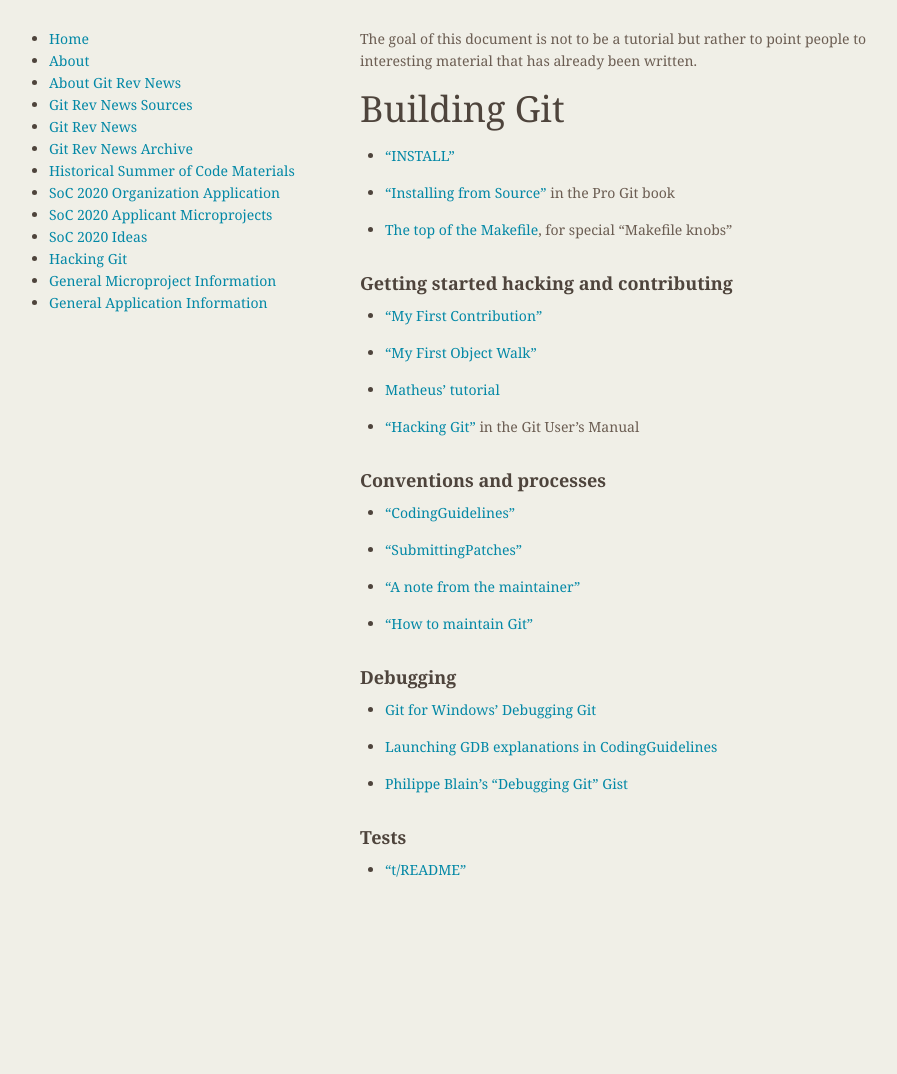
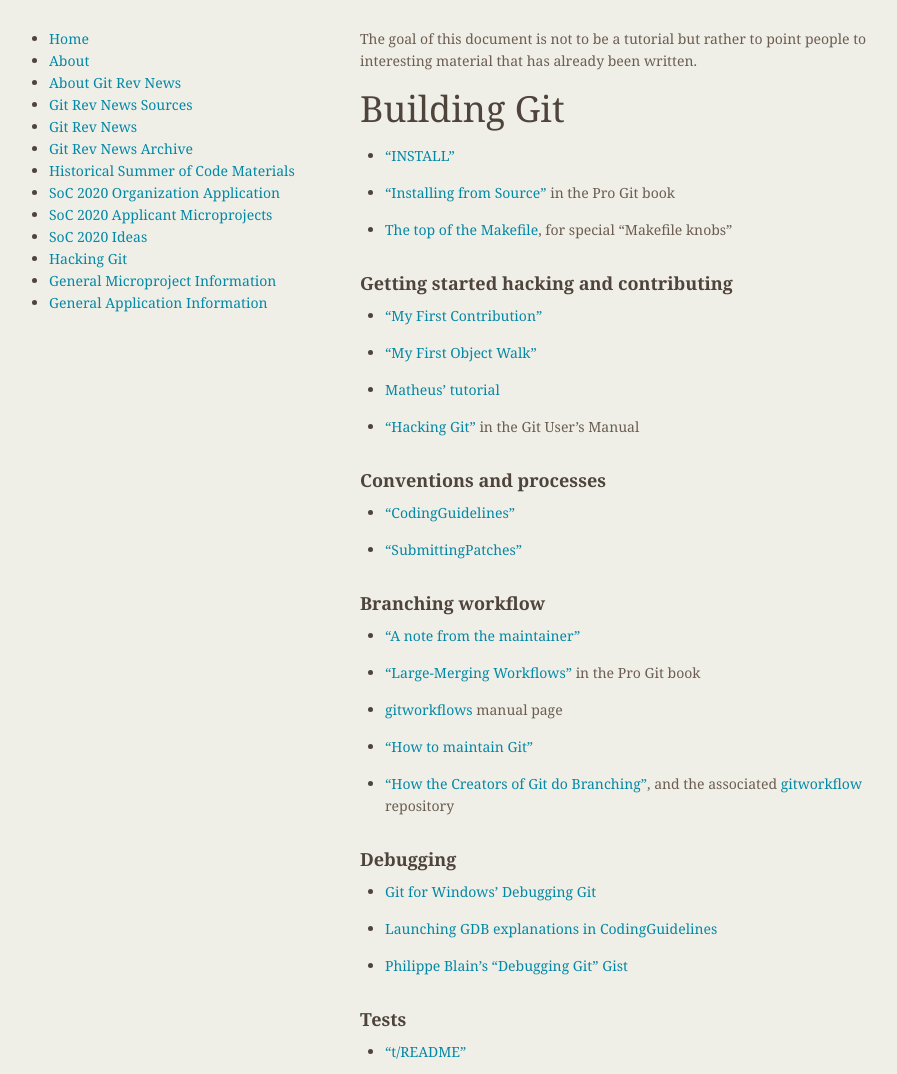
Before and after one commit to git/git.github.io, a Jekyll site: the page built from Hacking-Git.md, in a window 1280 px wide. Shown: the whole page, without its empty margins (174-1071 px from the left). Built offline with Jekyll 4.4.1, drawn with Linux system fonts in a browser that asks for light colours; before the commit the page ends 900 px from its top, so only the background shows below that.

Commit message:
Hacking-Git: add 'Branching workflow' section add links to git.git's workflow
See: https://github.com/git/git.github.io/issues/439

```diff
--- a/Hacking-Git.md
+++ b/Hacking-Git.md
@@ -30,9 +30,17 @@
 
 * ["SubmittingPatches"](https://git-scm.com/docs/SubmittingPatches/)
 
+## Branching workflow
+
 * ["A note from the maintainer"](https://github.com/git/git/blob/todo/MaintNotes)
 
+* ["Large-Merging Workflows"](https://git-scm.com/book/en/v2/Distributed-Git-Maintaining-a-Project#_large_merging_workflows) in the Pro Git book
+
+* [gitworkflows](https://git-scm.com/docs/gitworkflows) manual page
+
 * ["How to maintain Git"](https://github.com/git/git/blob/master/Documentation/howto/maintain-git.txt)
+
+* ["How the Creators of Git do Branching"](https://hackernoon.com/how-the-creators-of-git-do-branches-e6fcc57270fb), and the associated [gitworkflow](https://github.com/rocketraman/gitworkflow) repository
 
 ## Debugging
 
```
